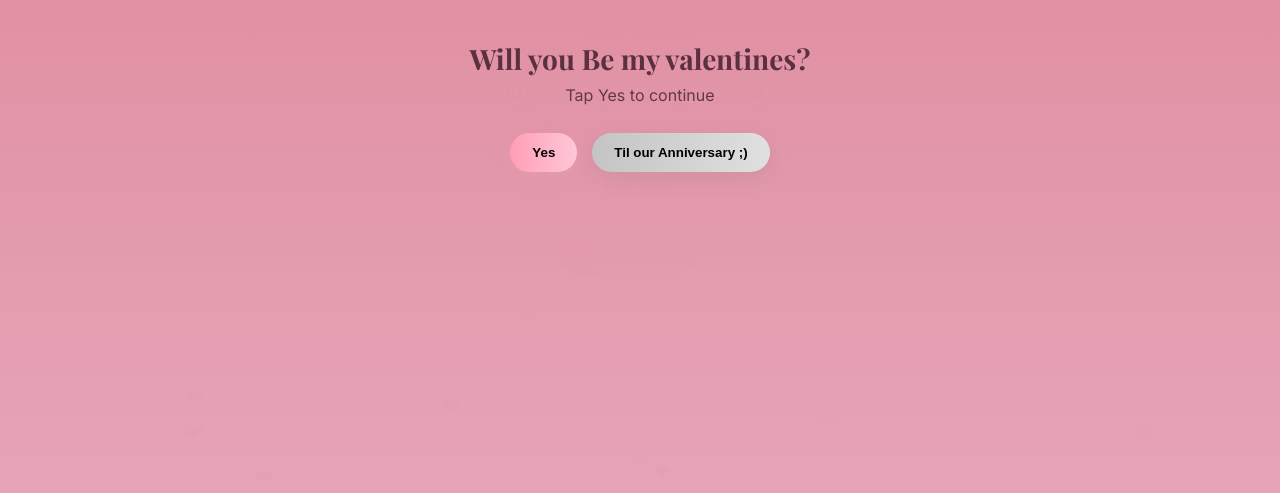
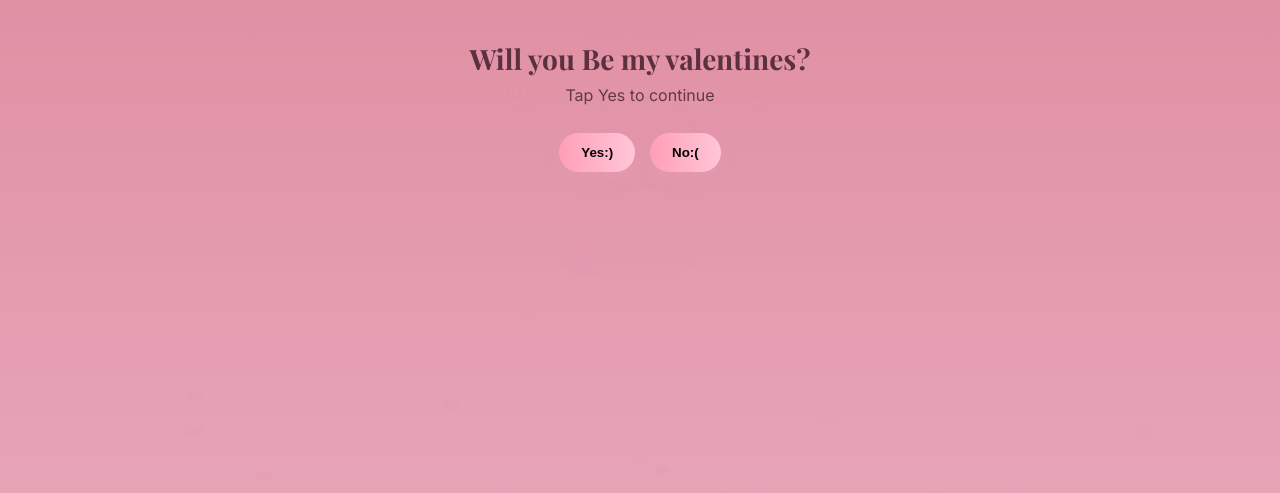
Before and after one commit to 151616/memory-lane, a plain HTML site: page index.html in a window 1280 px wide. Shown: the part 294-787 px from the top of the page. Drawn offline with nearby package versions, Linux system fonts and the light colour scheme.

Commit message:
fr final version

```diff
--- a/index.html
+++ b/index.html
@@ -24,8 +24,8 @@
       <h2 id="introGreeting">Will you Be my valentines?</h2>
       <p class="intro-sub">Tap Yes to continue</p>
       <div class="valentine-buttons">
-        <button id="yesBtn" class="btn yes-btn">Yes</button>
-        <button id="noBtn" class="btn no-btn">Til our Anniversary ;)</button>
+        <button id="yesBtn" class="btn yes-btn">Yes:)</button>
+        <button id="noBtn" class="btn no-btn">No:(</button>
       </div>
     </div>
   </div>
@@ -106,7 +106,7 @@
           <img src="assets/images/photo5.jpeg" alt="Memory 5">
         </div>
         <div class="caption card">
-          <p>I love love love hanging out with you in private and lalaing, but also in public, where we just have fun, like in the functionnnn where we recorded the videoooo, I lowk cooked there ykwim type shi and also at halcyonnnn just doing the chicken tenders thing(js say you're whitewashed with no spice tolerance) and I love having so much fun with you I think about it constantlyyyy and I'm so glad to have you as </p>
+          <p>I love love love hanging out with you in private and lalaing, but also in public, where we just have fun, like in the functionnnn where we recorded the videoooo, I lowk cooked there ykwim type shi and also at halcyonnnn just doing the chicken tenders thing(js say you're whitewashed with no spice tolerance) and I love having so much fun with you I think about it constantlyyyy and I'm so glad to have you as my girlfriend and my valentines :)</p>
         </div>
       </article>
 
--- a/styles.css
+++ b/styles.css
@@ -108,14 +108,14 @@ body{
 }
 
 .btn.no-btn {
-  background: linear-gradient(90deg, #c4c4c4, #e0e0e0);
-  box-shadow: 0 6px 18px rgba(120,120,120,0.18);
+  background: linear-gradient(90deg, #ff9fb6, #ffc6d8);
+  box-shadow: 0 6px 18px rgba(232,159,182,0.18);
   transition: all 0.3s ease;
 }
 
 .btn.no-btn:hover {
-  background: linear-gradient(90deg, #b0b0b0, #d0d0d0);
   transform: translateY(-2px);
+  box-shadow: 0 10px 28px rgba(232,159,182,0.22);
 }
 
 .door.open-left{animation:openLeft 1s ease forwards}
```
